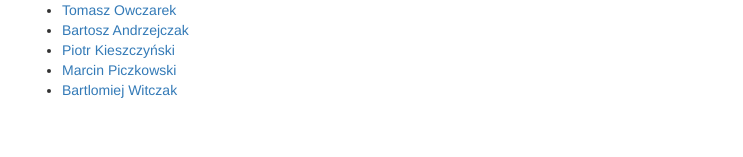
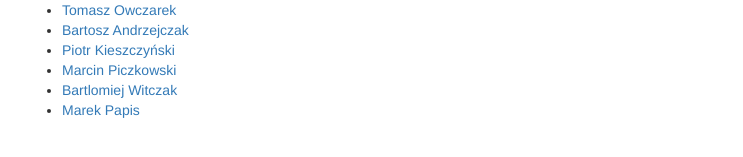
Before and after one commit to microhackathon-2015-03-juglodz/microhackathon-2015-03-juglodz.github.io, a Jekyll site: the page built from index.md, in a window 1280 px wide and 900 px high, scrolled down 3089 px. Shown: the part 735-892 px from the top of the window, without its empty margins (268-1011 px from the left). Built offline with Jekyll 4.4.1, drawn with Linux system fonts in a browser that asks for light colours; Markdown is read by kramdown in place of the engine named in the settings.

Commit message:
New user

```diff
--- a/_data/attendees.yml
+++ b/_data/attendees.yml
@@ -65,3 +65,6 @@
 
 - name: Bartlomiej Witczak
   github_username: bartekwitczak
+
+- name: Marek Papis
+  github_username: eater2
```
